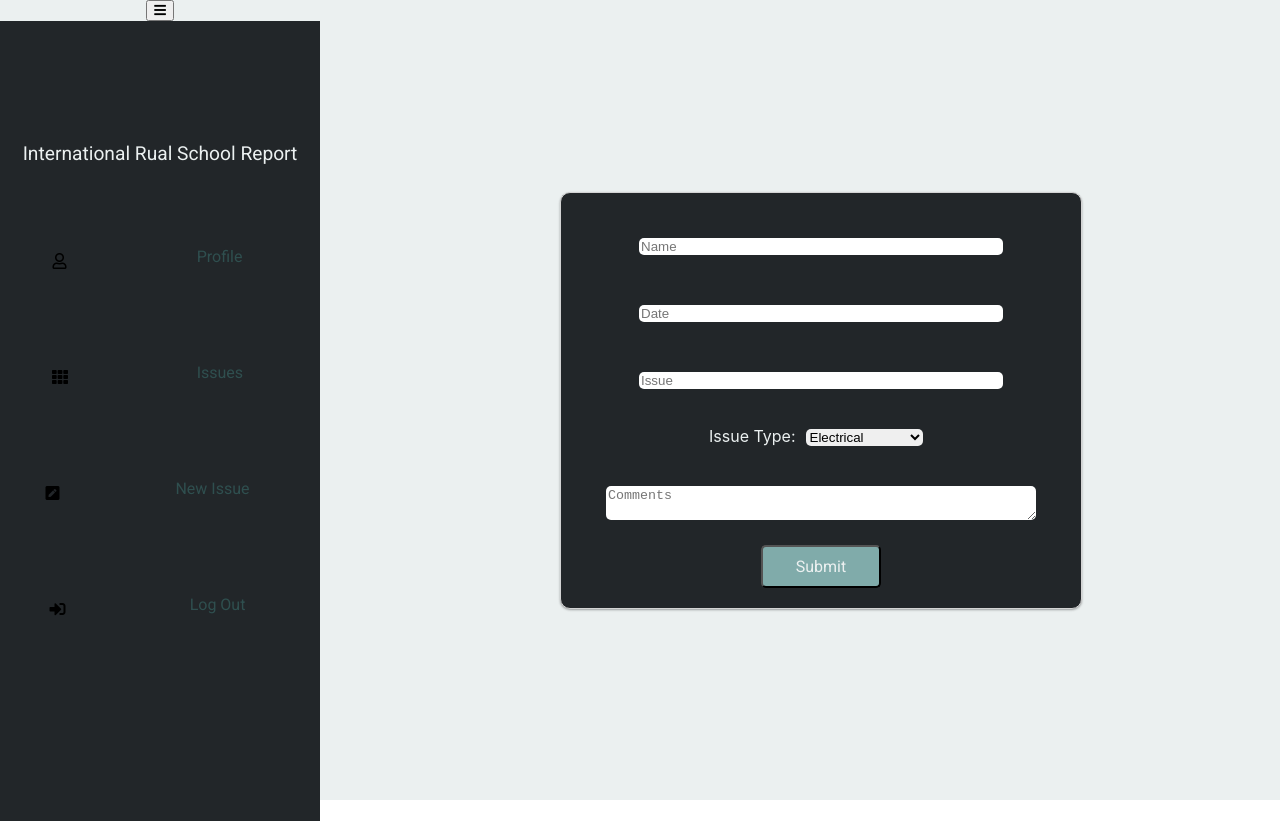
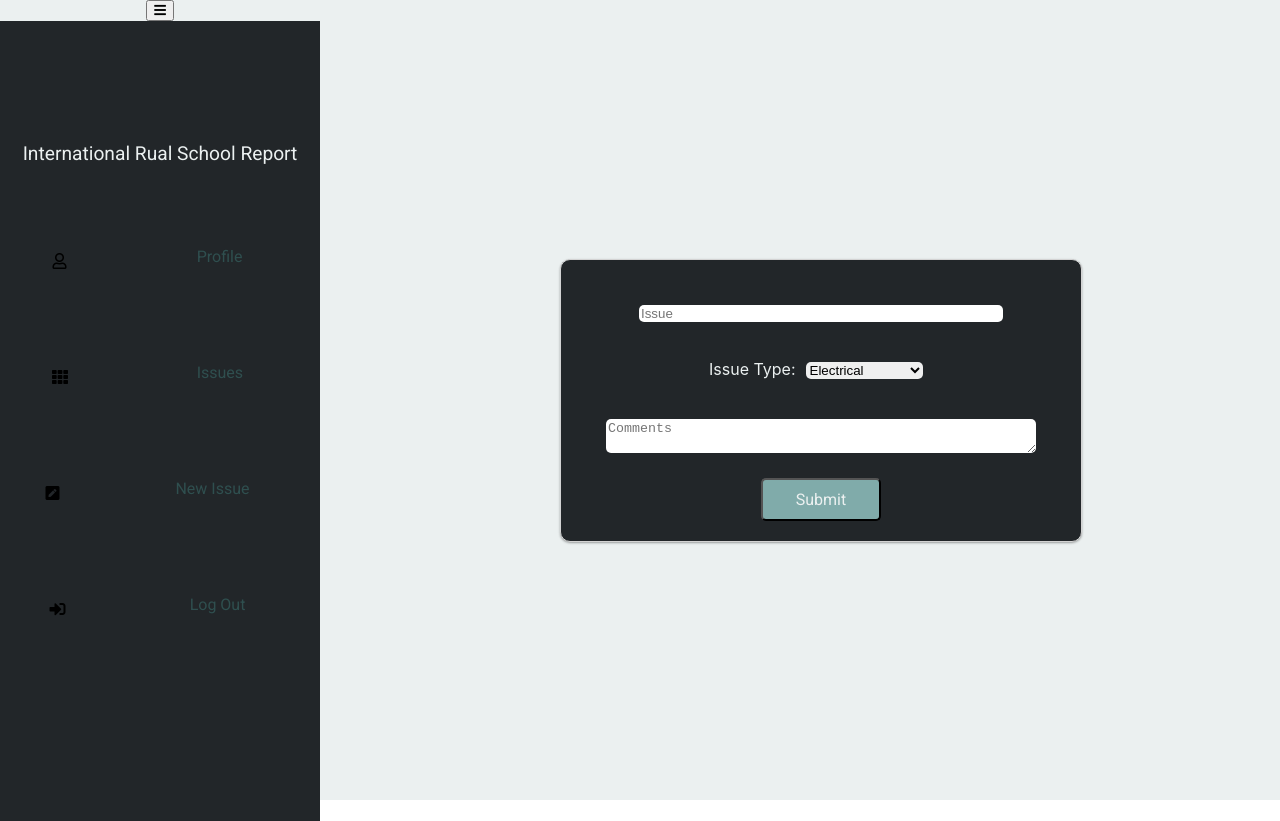
Before and after one commit to pt-pilot-buildweek-rural-school-report/irsr-web-app, a React (Create React App) app in the folder irsr/: page /home/issueform in a window 1280 px wide. Built offline with nearby package versions, Linux system fonts and the light colour scheme.

Commit message:
removed name and date from issue form

```diff
--- a/irsr/src/Components/IssueCardsView.js
+++ b/irsr/src/Components/IssueCardsView.js
@@ -8,12 +8,22 @@ class IssueCardsView extends Component {
     return (
       <div>
         {this.props.issues.map(issue => {
-          return <div className = 'issueCard' key = {issue.id}>
-                    <h3>{issue.issue_name}</h3>
-                    <h4>{issue.issue_type}</h4>
-                    <p>{issue.comments}</p>
-                    <button onClick={()=>{this.props.deleteIssue(issue.id)}}>Delete</button>
-                </div>
+          return (
+            <div className="issueCardContainer">
+              <div className="issueCard" key={issue.id}>
+                <h3>{issue.issue_name}</h3>
+                <h4>{issue.issue_type}</h4>
+                <p>{issue.comments}</p>
+                <button
+                  onClick={() => {
+                    this.props.deleteIssue(issue.id);
+                  }}
+                >
+                  Delete
+                </button>
+              </div>
+            </div>
+          );
         })}
       </div>
     );
@@ -29,5 +39,5 @@ const mapStateToProps = state => {
 
 export default connect(
   mapStateToProps,
-  { deleteIssue}
+  { deleteIssue }
 )(IssueCardsView);
--- a/irsr/src/Components/IssueForm.js
+++ b/irsr/src/Components/IssueForm.js
@@ -6,8 +6,6 @@ import "../css/index.css";
 class IssueForm extends Component {
   state = {
     newIssue: {
-      name: "",
-      date: "",
       issue_name: "",
       issue_type: "",
       comments: ""
@@ -39,20 +37,7 @@ class IssueForm extends Component {
           type="submit"
           onSubmit={this.postIssueEvent}
         >
-          <input
-            type="text"
-            name="name"
-            placeholder="Name"
-            onChange={this.handleChange}
-            value={this.state.newIssue.name}
-          />
-          <input
-            type="text"
-            name="date"
-            placeholder="Date"
-            onChange={this.handleChange}
-            value={this.state.newIssue.date}
-          />
+
 
           <input
             type="text"
--- a/irsr/src/css/index.css
+++ b/irsr/src/css/index.css
@@ -308,11 +308,18 @@ code {
     width: 100px;
   }
 }
-.issueCard {
-  border: 1px solid black;
+.issueCardContainer {
+  display: flex;
+  flex-wrap: wrap;
+  justify-content: space-around;
+  width: 70%;
+}
+.issueCardContainer .issueCard {
+  border: 1px solid #222629;
   display: flex;
   flex-direction: column;
   justify-content: space-around;
   width: 33%;
   margin: 25px auto;
+  box-shadow: 0 1px 3px rgba(0, 0, 0, 0.12), 0 1px 2px rgba(0, 0, 0, 0.24);
 }
```
Also changed, not shown: irsr/src/less/issueCard.less (+12 -5 lines).
